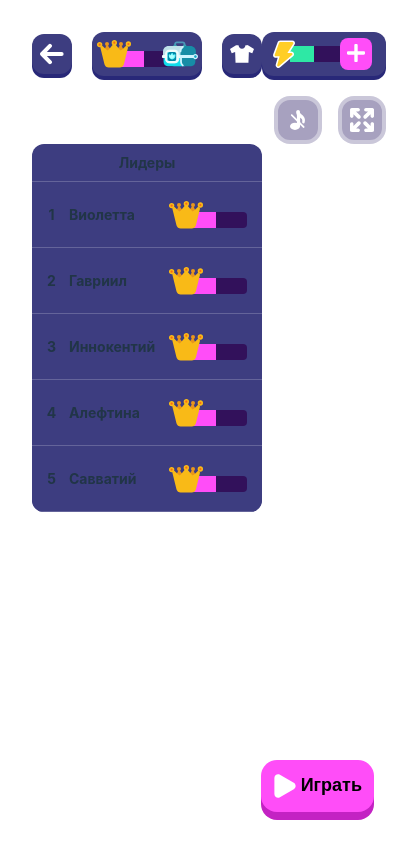
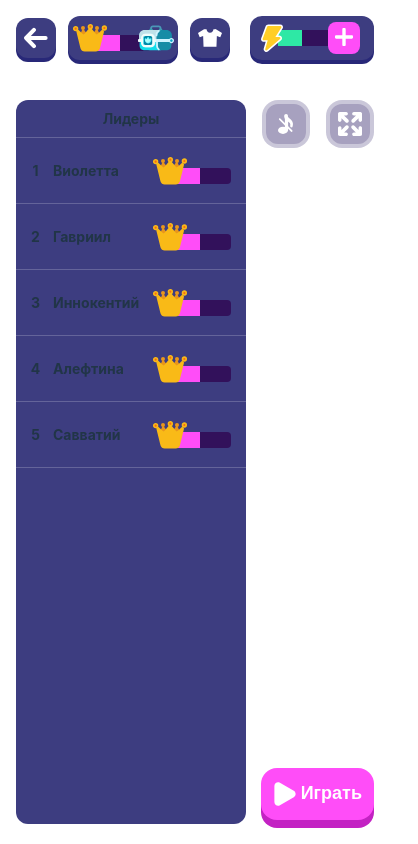
Before and after one commit to Borisbell/metagame-lobby, a React (Vite) app: page / in a window 390 px wide. Shown: the whole page, 418 px wide, since content can reach past the window. Built offline with nearby package versions, Linux system fonts and the light colour scheme; no server answers.

Commit message:
adaptive update

```diff
--- a/src/App.css
+++ b/src/App.css
@@ -4,3 +4,9 @@
   padding: 2rem;
   text-align: center;
 }
+
+@media only screen and (max-width: 768px) {
+  #root {
+    padding: 1rem;
+  }
+}
--- a/src/App.jsx
+++ b/src/App.jsx
@@ -50,11 +50,29 @@ function App() {
   return (
     <>
       <div className="widgets">
-        <div className="widgets_leftside">
-          <Button img_url={backbutton_icon}/>
-          <LevelWidget toggleLeaderBoard={toggleLeaderBoard}/>
-          <Button img_url={wardrobe_icon}/>
+        <div className="widgets_leftside-wrapper">
+          <div className="widgets_leftside">
+            <Button img_url={backbutton_icon}/>
+            <LevelWidget toggleLeaderBoard={toggleLeaderBoard}/>
+            <Button img_url={wardrobe_icon}/>
+          </div>
+
+          { LBIsShown &&
+            <div className='widget-leaderboard'>
+              <h2>Лидеры</h2>
+              <LeaderboardTable>
+                {people.map(person =>
+                  <LeaderboardRow key={person.id}
+                                  position={person.position}
+                                  name={person.name}
+                                  level={person.level}
+                                  points={person.points}/>
+                )}
+              </LeaderboardTable>
+            </div>
+      }
         </div>
+
         <div className="widgets_rightside">
           <EnergyWidget/>
           <div className='widget_controlls'>
@@ -71,20 +89,7 @@ function App() {
           </div>
         </div>
       </div>
-      { LBIsShown &&
-        <div className='widget-leaderboard'>
-          <h2>Лидеры</h2>
-          <LeaderboardTable>
-            {people.map(person =>
-              <LeaderboardRow key={person.id}
-                              position={person.position}
-                              name={person.name}
-                              level={person.level}
-                              points={person.points}/>
-            )}
-          </LeaderboardTable>
-        </div>
-      }
+
       <PlayButton img_url={playicon}/>
     </>
   )
--- a/src/index.css
+++ b/src/index.css
@@ -160,11 +160,18 @@ ul, li {
   gap: 20px;
 }
 
+.widgets_leftside-wrapper{
+  display: flex;
+  flex-direction: column;
+  align-items: start;
+  gap: 40px;
+}
+
 .widgets_rightside{
   display: flex;
   flex-direction: column;
   align-items: end;
-  gap: 20px;
+  gap: 40px;
 }
 
 .widget-leaderboard{
@@ -227,6 +234,11 @@ h2{
   box-shadow: 0px 14px 0px 0px #C322C3;
 }
 
+
+.button-play_text{
+  color: white;
+}
+
 .button-play:hover {
   bottom: 66px;
   background: #FF00F5;
@@ -240,6 +252,13 @@ h2{
 }
 
 @media only screen and (max-width: 768px) {
+  .widgets_leftside{
+    display: flex;
+    flex-direction: row;
+    align-items: center;
+    gap: 12px;
+  }
+
   .button-style {
     width: 40px;
     height: 40px;
@@ -310,6 +329,7 @@ h2{
   .widget-leaderboard{
     width: 230px;
     border-radius: 12px;
+    height: calc(100vh - 120px);
   }
 
   .lb-position{
@@ -326,7 +346,7 @@ h2{
   /* play btn */
   .button-play{
     position: absolute;
-    bottom: 32px;
+    bottom: 24px;
     right: 16px;
     padding: 4px 12px;
     gap: 4px;
```
